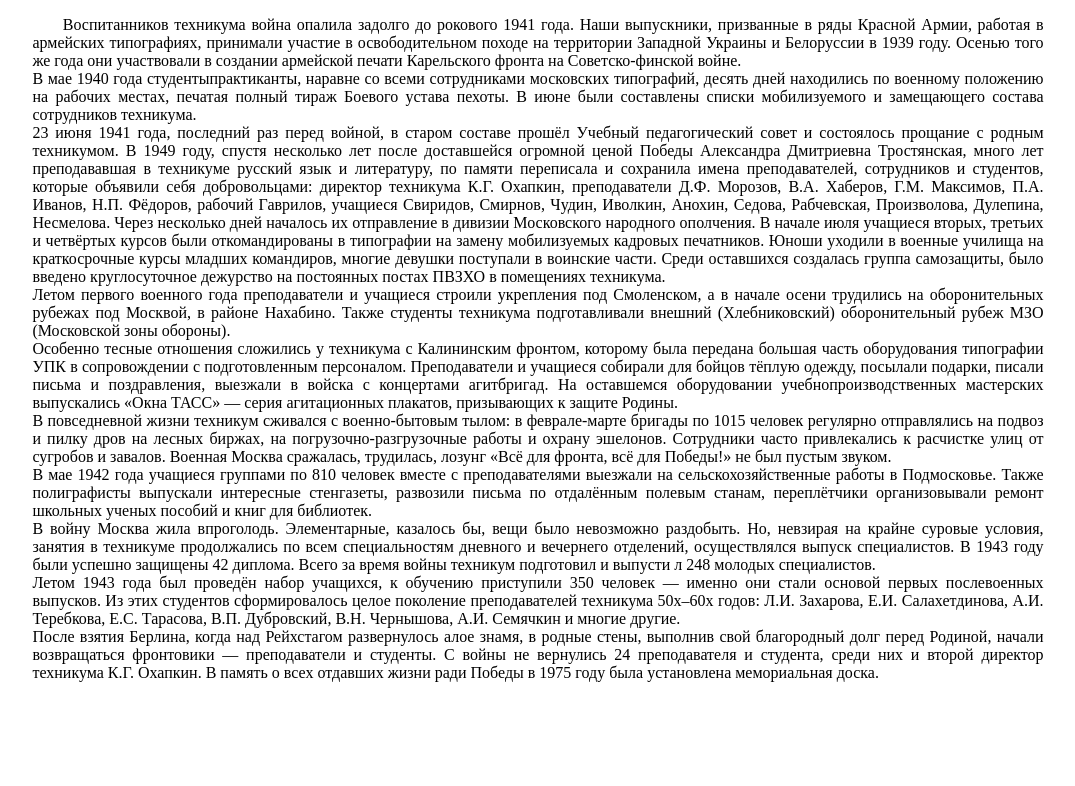
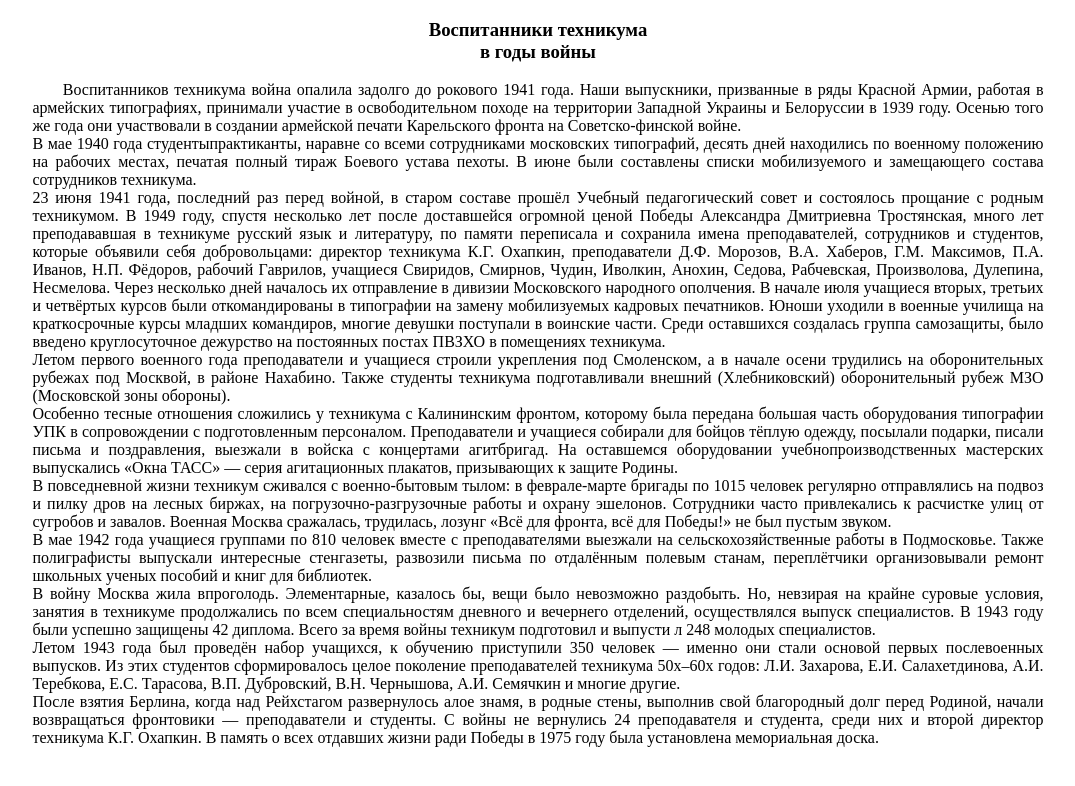
Before and after one commit to Lanzim68/9_may_MIPKIF, a plain HTML site: page index.html in a window 1280 px wide. Shown: the whole page, without its empty margins (102-1177 px from the left). Drawn offline with Linux system fonts and the light colour scheme.

Commit message:
Update index.html

```diff
--- a/index.html
+++ b/index.html
@@ -7,7 +7,7 @@
 <body>
 <!-- Start your code here-->
 
-
+ <h3>Воспитанники техникума <br>в годы войны</h3>
        <p>
  <nbsp> Воспитанников техникума война опалила задолго до рокового 1941 года. Наши выпускники, призванные в ряды Красной Армии, работая в армейских типографиях, принимали участие в освободительном походе на территории Западной Украины и Белоруссии в 1939 году. Осенью того же года они участвовали в создании армейской печати Карельского фронта на Советско-финской войне. <br>
  В мае 1940 года студентыпрактиканты, наравне со всеми сотрудниками московских типографий, десять дней находились по военному положению на рабочих местах, печатая полный тираж Боевого устава пехоты. В июне были составлены списки мобилизуемого и замещающего состава сотрудников техникума.   <br>
```
